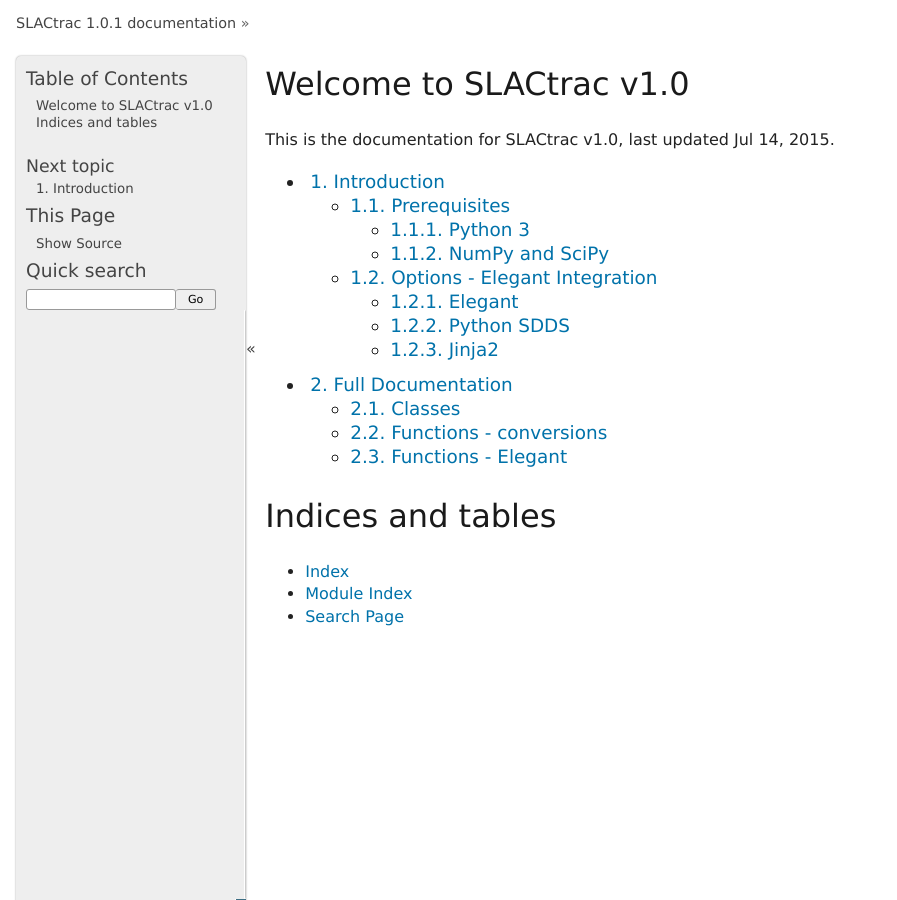
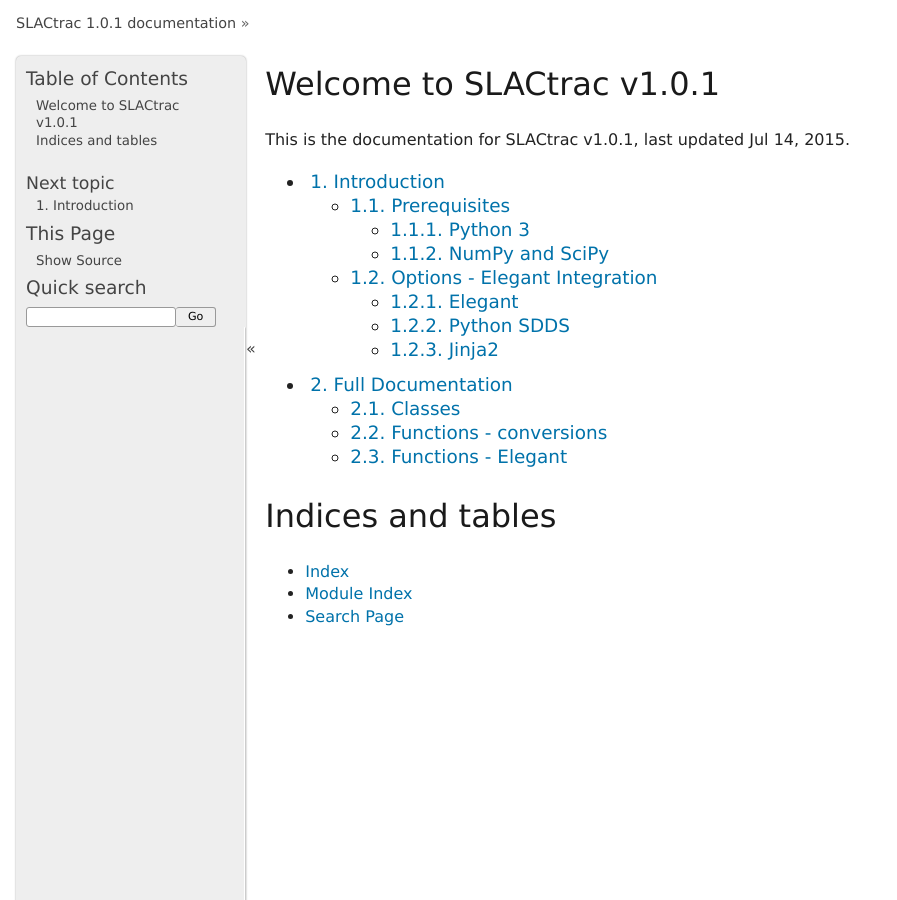
Before and after one commit to joelfrederico/SLACtrac, a Sphinx documentation site: the page built from docs/index.rst, in a window 1280 px wide and 900 px high. Shown: the whole window, without its empty margins (0-897 px from the left). Built offline with Sphinx 7.4.7, drawn with Linux system fonts in a browser that asks for light colours; formulas are drawn with MathJax 3; part of the change alters nothing that is shown.

```diff
--- a/docs/index.rst
+++ b/docs/index.rst
@@ -3,10 +3,10 @@
    You can adapt this file completely to your liking, but it should at least
    contain the root `toctree` directive.
 
-Welcome to SLACtrac v\ |version|
+Welcome to SLACtrac v\ |release|
 ================================
 
-This is the documentation for SLACtrac v\ |version|, last updated |today|.
+This is the documentation for SLACtrac v\ |release|, last updated |today|.
 
 .. toctree::
    :numbered:
```
Also changed, not shown: 1 other file.
